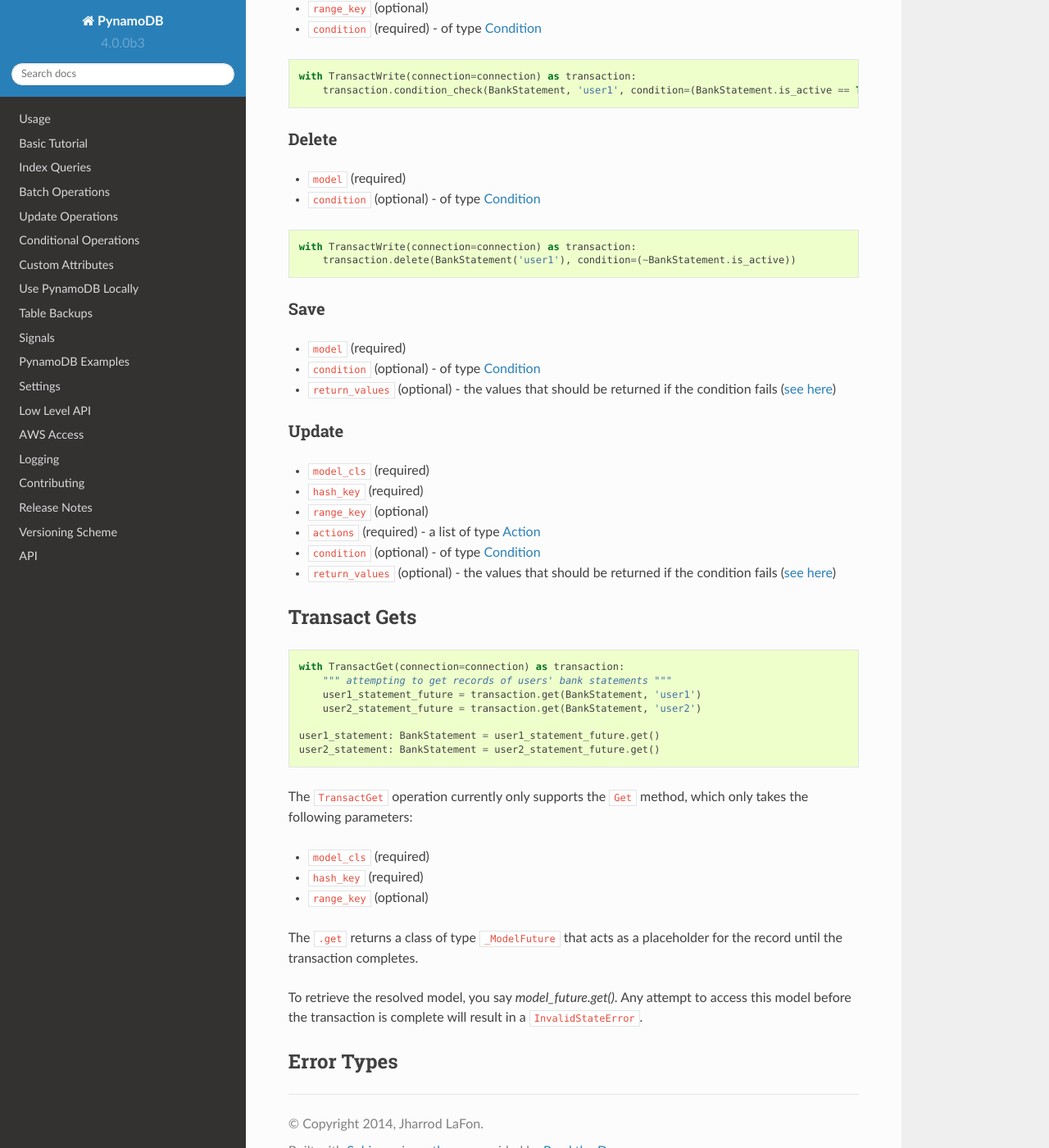
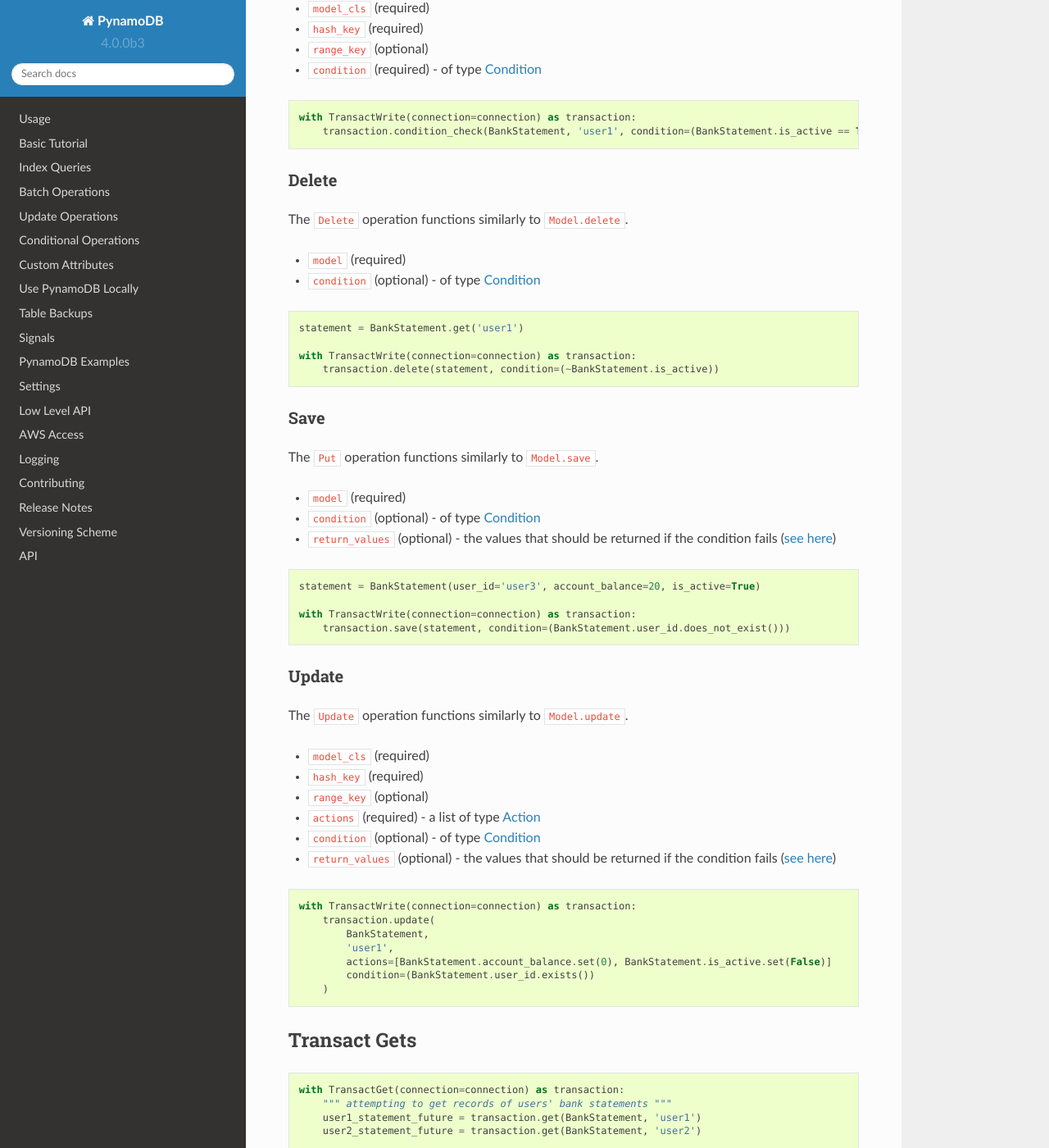
Before and after one commit to pynamodb/PynamoDB, a Sphinx documentation site: the page built from docs/transaction.rst, in a window 1280 px wide and 1400 px high, scrolled down 2374 px. Shown: the whole window at 82% size. Built offline with Sphinx 7.4.7 and the Read the Docs theme 2.0.0, drawn with Linux system fonts in a browser that asks for light colours; some of the changed text lies outside the part shown.

Commit message:
more deets

```diff
--- a/docs/transaction.rst
+++ b/docs/transaction.rst
@@ -44,8 +44,11 @@ Here's an example of using a context manager for a `TransactWrite`:code: operati
     from pynamodb.connection.transactions import TransactWrite
 
     # Two existing bank statements in the following states
-    user1_statement = BankStatement('user1', account_balance=2000, is_active=True).save()
-    user2_statement = BankStatement('user2', account_balance=0, is_active=True).save()
+    user1_statement = BankStatement('user1', account_balance=2000, is_active=True)
+    user2_statement = BankStatement('user2', account_balance=0, is_active=True)
+
+    user1_statement.save()
+    user2_statement.save()
 
     connection = Connection()
 
@@ -132,25 +135,41 @@ transaction to fail. The `condition`:code: argument is of type `Condition <https
 Delete
 ------
 
+The `Delete`:code: operation functions similarly to `Model.delete`:code:.
+
 * `model`:code: (required)
 * `condition`:code: (optional) - of type `Condition <https://pynamodb.readthedocs.io/en/latest/conditional.html>`_
 
 .. code-block:: python
 
+    statement = BankStatement.get('user1')
+
     with TransactWrite(connection=connection) as transaction:
-        transaction.delete(BankStatement('user1'), condition=(~BankStatement.is_active))
+        transaction.delete(statement, condition=(~BankStatement.is_active))
 
 
 
 Save
 ----
 
+The `Put`:code: operation functions similarly to `Model.save`:code:.
+
 * `model`:code: (required)
 * `condition`:code: (optional) - of type `Condition <https://pynamodb.readthedocs.io/en/latest/conditional.html>`_
 * `return_values`:code: (optional) - the values that should be returned if the condition fails (`see here <https://docs.aws.amazon.com/amazondynamodb/latest/APIReference/API_Put.html#DDB-Type-Put-ReturnValuesOnConditionCheckFailure>`_)
 
+.. code-block:: python
+
+    statement = BankStatement(user_id='user3', account_balance=20, is_active=True)
+
+    with TransactWrite(connection=connection) as transaction:
+        transaction.save(statement, condition=(BankStatement.user_id.does_not_exist()))
+
+
 Update
 ------
+
+The `Update`:code: operation functions similarly to `Model.update`:code:.
 
 * `model_cls`:code: (required)
 * `hash_key`:code:  (required)
@@ -158,6 +177,17 @@ Update
 * `actions`:code: (required) - a list of type `Action <https://pynamodb.readthedocs.io/en/latest/updates.html>`_
 * `condition`:code: (optional) - of type `Condition <https://pynamodb.readthedocs.io/en/latest/conditional.html>`_
 * `return_values`:code: (optional) - the values that should be returned if the condition fails (`see here <https://docs.aws.amazon.com/amazondynamodb/latest/APIReference/API_Update.html#DDB-Type-Update-ReturnValuesOnConditionCheckFailure>`_)
+
+
+.. code-block:: python
+
+    with TransactWrite(connection=connection) as transaction:
+        transaction.update(
+            BankStatement,
+            'user1',
+            actions=[BankStatement.account_balance.set(0), BankStatement.is_active.set(False)]
+            condition=(BankStatement.user_id.exists())
+        )
 
 
 Transact Gets
@@ -185,3 +215,11 @@ will result in a `InvalidStateError`:code:.
 
 Error Types
 ^^^^^^^^^^^
+
+You can expect some new error types with transactions, such as:
+
+* `TransactWriteError`:code: - thrown when a `TransactWrite`:code: request returns a bad response.
+* `TransactGetError`:code: - thrown when a `TransactGet`:code: request returns a bad response.
+* `InvalidStateError`:code: - thrown when an attempt is made to access data on a `_ModelFuture`:code: before the `TransactGet` request is completed.
+
+You can learn more about the new error messages `here <https://docs.aws.amazon.com/amazondynamodb/latest/APIReference/API_TransactWriteItems.html#DDB-TransactWriteItems-response-ItemCollectionMetrics>`_
```
